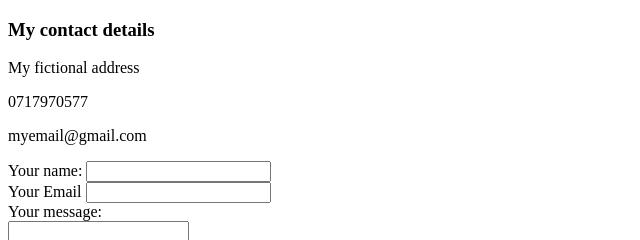
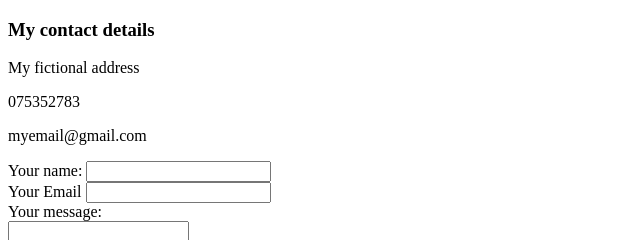
Before and after one commit to yusufwebdev1/cv, a plain HTML site: page contact.html in a window 1280 px wide. Shown: the top 240 px of the page, 0-640 px from the left. Drawn offline with Linux system fonts and the light colour scheme.

Commit message:
Update contact.html

```diff
--- a/contact.html
+++ b/contact.html
@@ -9,7 +9,7 @@
 <body>
   <h3>My contact details</h3>
   <p>My fictional address</p>
-  <p>0717970577</p>
+  <p>075352783</p>
   <p>myemail@gmail.com</p>
   <form action="mailto:yusufjafar29@gmail.com" method="post" enctype="text/plain">
     <label>Your name:</label>
```
